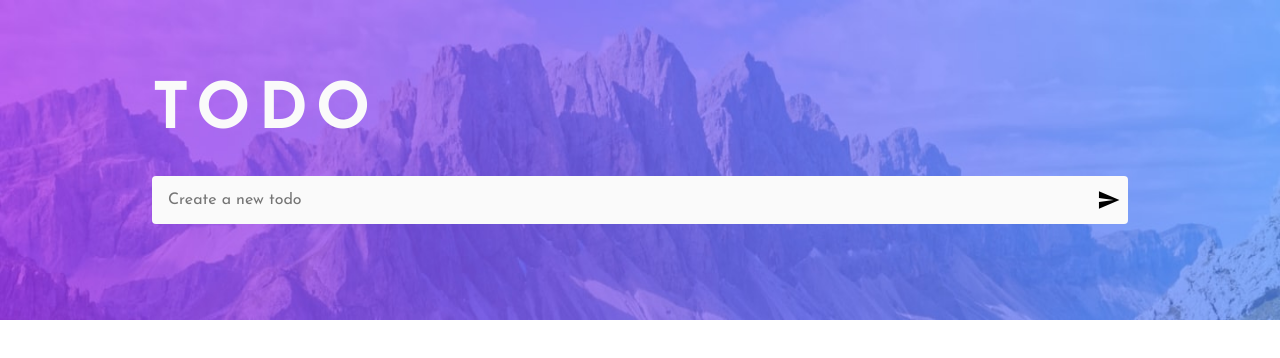
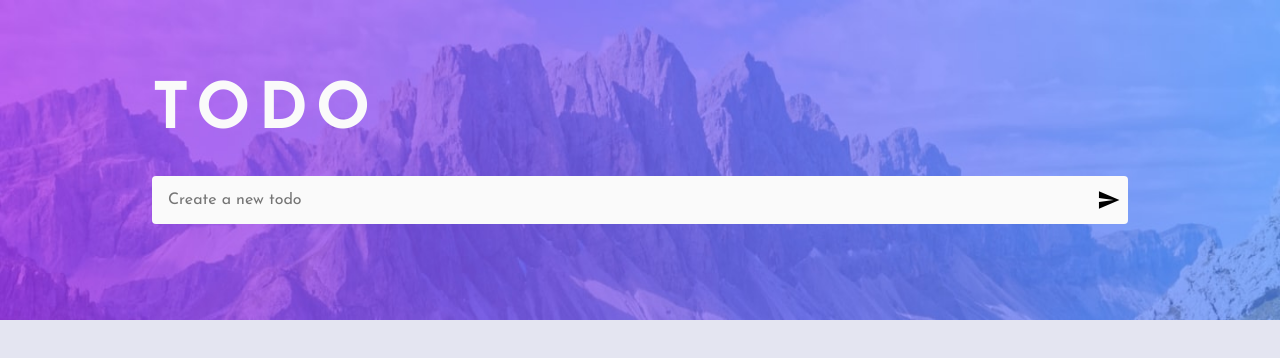
Before and after one commit to washington299/tdd-todo-app, a React (Create React App) app: page / in a window 1280 px wide. Shown: the top 358 px of the page. Built offline with nearby package versions, Linux system fonts and the light colour scheme.

Commit message:
feat: add background color to body

```diff
--- a/src/styles/global.scss
+++ b/src/styles/global.scss
@@ -7,6 +7,10 @@
 	margin: 0;
 	box-sizing: border-box;
 	font-family: fonts.$font-family;
+}
+
+body {
+	background-color: colors.$very-light-grayish-blue;
 }
 
 .container {
```
